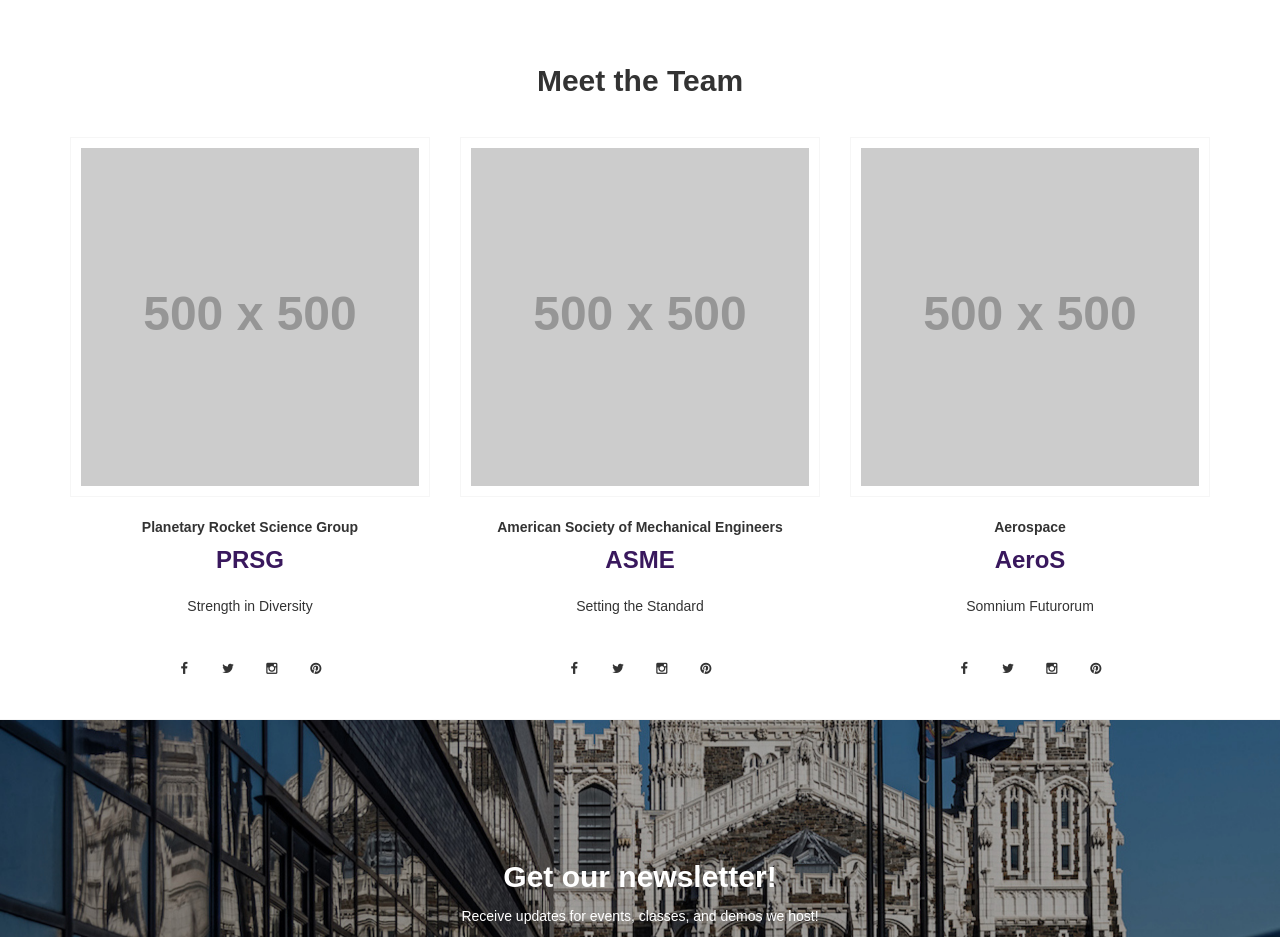
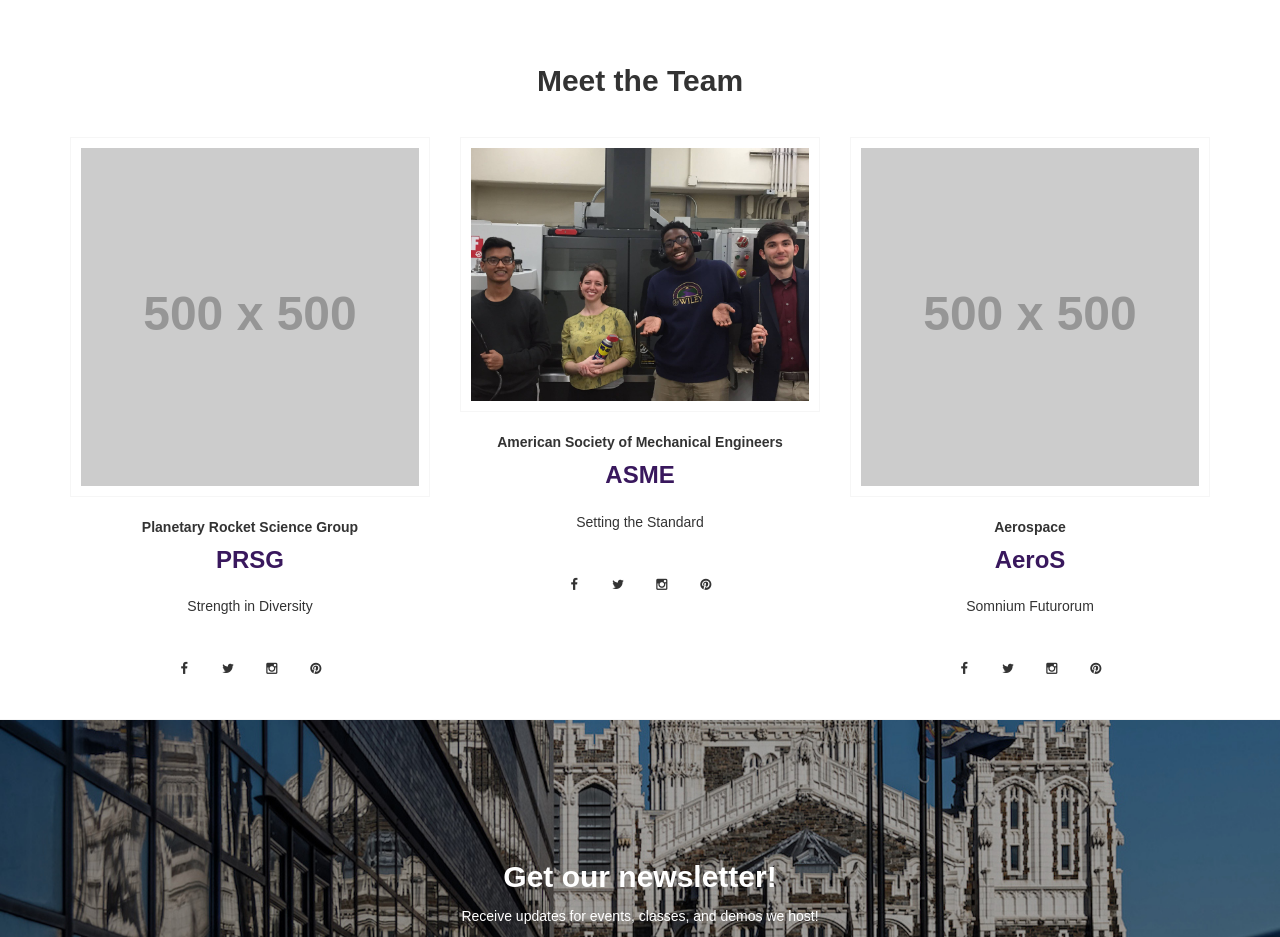
Before and after one commit to Harlem-Launch-Alliance/Harlem-Launch-Alliance, a website: page index.html in a window 1280 px wide. Shown: the part 3140-4077 px from the top of the page. Drawn offline with Linux system fonts and the light colour scheme; placeholder pictures from the web are drawn by us.

Commit message:
added the asme group photo

```diff
--- a/index.html
+++ b/index.html
@@ -287,7 +287,7 @@
        					 </ul>
 					</div>
 					<div class="col-md-4 col-sm-4 wow fadeIn" data-wow-delay="0.6s">
-						<img src="https://placehold.it/500x500" class="img-responsive" alt="team img">
+						<img src="images/teams/asmeGroupPhoto.jpg" class="img-responsive" alt="team img">
 						<h4>American Society of Mechanical Engineers</h4>
 						<h3>ASME</h3>
 						<p>Setting the Standard</p>
```
Also changed, not shown: images/teams/asmeGroupPhoto.jpg (added).
